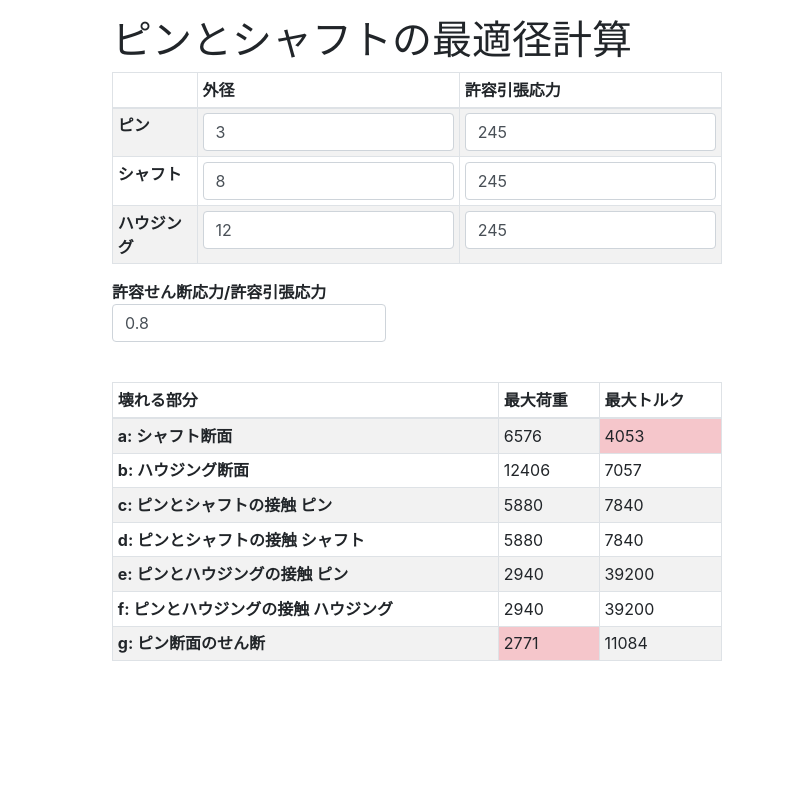
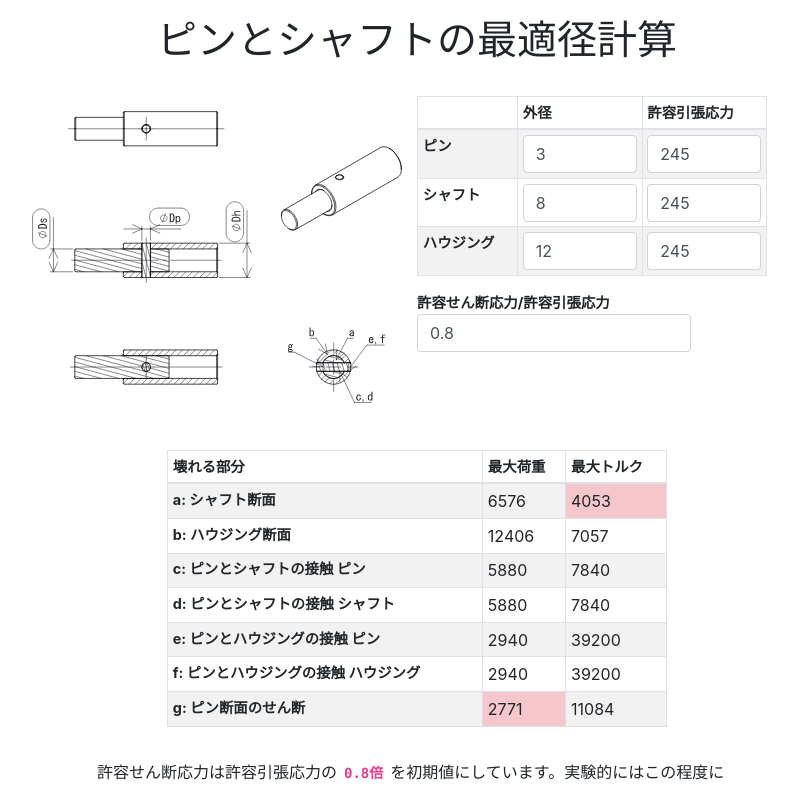
Before and after one commit to mshackers/pin-shaft-diameter-optimizer, a Vue app: page / in a window 1280 px wide. Shown: the top 790 px of the page, without its empty margins (223-1021 px from the left). Built offline with nearby package versions, Linux system fonts and the light colour scheme.

Commit message:
デザインを更新

```diff
--- a/public/index.html
+++ b/public/index.html
@@ -6,6 +6,8 @@
   <meta http-equiv="X-UA-Compatible" content="IE=edge">
   <meta name="viewport" content="width=device-width,initial-scale=1.0">
   <link rel="stylesheet" href="https://stackpath.bootstrapcdn.com/bootstrap/4.1.3/css/bootstrap.min.css" integrity="sha384-MCw98/SFnGE8fJT3GXwEOngsV7Zt27NXFoaoApmYm81iuXoPkFOJwJ8ERdknLPMO"
+    crossorigin="anonymous">
+  <link rel="stylesheet" href="https://use.fontawesome.com/releases/v5.3.1/css/all.css" integrity="sha384-mzrmE5qonljUremFsqc01SB46JvROS7bZs3IO2EmfFsd15uHvIt+Y8vEf7N7fWAU"
     crossorigin="anonymous">
   <title>ピンとシャフトの最適径計算</title>
 </head>
--- a/src/App.vue
+++ b/src/App.vue
@@ -1,19 +1,76 @@
+<style scoped>
+#app {
+  margin-top: 1rem;
+  max-width: 960px;
+  width: 100%;
+  padding-right: 15px;
+  padding-left: 15px;
+  margin-right: auto;
+  margin-left: auto;
+}
+#app > * {
+  margin-bottom: 2rem;
+}
+
+h1 {
+  text-align: center;
+}
+
+.input-container {
+  display: flex;
+  flex-wrap: wrap-reverse;
+  justify-content: center;
+}
+.image {
+  flex-shrink: 1;
+  flex-grow: 1;
+  width: 400px;
+  max-width: 400px;
+  padding: 10px;
+}
+
+.image img {
+  width: 100%;
+}
+.input {
+  flex-shrink: 0;
+  flex-grow: 0;
+  max-width: 400px;
+  width: 100%;
+}
+
+.output {
+}
+
+label {
+  font-size: 90%;
+}
+</style>
+
+
 <template>
-  <div id="app" class="container" style="max-width: 640px; margin-top: 1rem;">
+  <div id="app">
     <h1>ピンとシャフトの最適径計算</h1>
-    <div style="margin-bottom: 2rem;">
-      <input-table :pin="pin" :shaft="shaft" :housing="housing" @update="onUpdate" />
-      <div>
-      <label style="font-weight: bold">許容せん断応力/許容引張応力<input class="form-control" type="number" v-model.number="allowableShearStress"/></label>
+    <div class="input-container">
+      <div class="image">
+        <img src="./assets/images/image1.svg" />
+      </div>
+      <div class="input">
+        <input-table :pin="pin" :shaft="shaft" :housing="housing" @update="onUpdate" />
+        <div>
+        <label style="font-weight: bold">許容せん断応力/許容引張応力<input class="form-control" type="number" v-model.number="allowableShearStress"/></label>
+        </div>
       </div>
     </div>
-    <output-table :results="[a,b,c,d,e,f,g]" />
+    <output-table class="output" :results="[a,b,c,d,e,f,g]" />
+    <notation />
   </div>
 </template>
 
 <script>
 import InputTable from "./components/InputTable.vue";
 import OutputTable from "./components/OutputTable.vue";
+import Notation from "./components/Notation.vue";
 
 class Component {
   name;
@@ -53,7 +110,7 @@ class Result {
 
 export default {
   name: "app",
-  components: { InputTable, OutputTable },
+  components: { InputTable, OutputTable, Notation },
   data() {
     return {
       pin: new Component("ピン", 3, 245),
@@ -69,7 +126,7 @@ export default {
       result.archH = radius - this.pin.radius;
       result.rad = 2 * Math.acos(1 - result.archH / radius);
       result.archArea =
-        result.rad * radius ** 2 / 2 -
+        (result.rad * radius ** 2) / 2 -
         (radius - result.archH) *
           Math.sqrt(result.archH * (2 * radius - result.archH));
       result.area = 2 * result.archArea;
@@ -88,7 +145,7 @@ export default {
             radius *
             Math.sqrt(radius ** 2 - this.pin.radius ** 2) +
           4 * Math.acos(this.pin.radius / radius) * radius ** 3) *
-        (this.shaft.stress * this.allowableShearStress / (12 * radius));
+        ((this.shaft.stress * this.allowableShearStress) / (12 * radius));
       result.n = result.area * this.shaft.stress;
       result.nMm = 4 * result.archShearStrength;
       return result;
@@ -99,7 +156,7 @@ export default {
       result.archH = radius - this.pin.radius;
       result.rad = 2 * Math.acos(1 - result.archH / radius);
       result.archArea =
-        result.rad * radius ** 2 / 2 -
+        (result.rad * radius ** 2) / 2 -
         (radius - result.archH) *
           Math.sqrt(result.archH * (2 * radius - result.archH));
       result.area = 2 * (result.archArea - this.a.archArea);
@@ -118,7 +175,7 @@ export default {
             radius *
             Math.sqrt(radius ** 2 - this.pin.radius ** 2) +
           4 * Math.acos(this.pin.radius / radius) * radius ** 3) *
-        (this.housing.stress * this.allowableShearStress / (12 * radius));
+        ((this.housing.stress * this.allowableShearStress) / (12 * radius));
       const x =
         (this.pin.radius ** 3 *
           Math.log(
@@ -140,8 +197,7 @@ export default {
           4 *
             Math.acos(this.pin.radius / this.shaft.radius) *
             this.shaft.radius ** 3) *
-        (this.housing.stress *
-          this.allowableShearStress /
+        ((this.housing.stress * this.allowableShearStress) /
           (12 * this.shaft.radius));
       result.n = result.area * this.housing.stress;
       result.nMm = (result.archShearStrength - x) * 4;
@@ -151,7 +207,7 @@ export default {
       const result = new Result("c: ピンとシャフトの接触 ピン");
       result.area = this.pin.diameter * this.shaft.diameter;
       result.archShearStrength =
-        this.pin.diameter * this.pin.stress * this.shaft.radius ** 2 / 3;
+        (this.pin.diameter * this.pin.stress * this.shaft.radius ** 2) / 3;
       result.n = result.area * this.pin.stress;
       result.nMm = 2 * result.archShearStrength;
       return result;
@@ -159,7 +215,7 @@ export default {
     d() {
       const result = new Result("d: ピンとシャフトの接触 シャフト");
       result.archShearStrength =
-        this.pin.diameter * this.shaft.stress * this.shaft.radius ** 2 / 3;
+        (this.pin.diameter * this.shaft.stress * this.shaft.radius ** 2) / 3;
       result.n = this.c.area * this.shaft.stress;
       result.nMm = 2 * result.archShearStrength;
       return result;
@@ -169,9 +225,9 @@ export default {
       result.area =
         (this.housing.diameter - this.shaft.diameter) * this.pin.diameter;
       result.archShearStrength =
-        this.pin.diameter *
-        this.pin.stress *
-        (this.housing.diameter ** 2 - this.shaft.diameter ** 2) /
+        (this.pin.diameter *
+          this.pin.stress *
+          (this.housing.diameter ** 2 - this.shaft.diameter ** 2)) /
         3;
       result.n = result.area * this.pin.stress;
       result.nMm = 2 * result.archShearStrength;
@@ -180,9 +236,9 @@ export default {
     f() {
       const result = new Result("f: ピンとハウジングの接触 ハウジング");
       result.archShearStrength =
-        this.pin.diameter *
-        this.housing.stress *
-        (this.housing.diameter ** 2 - this.shaft.diameter ** 2) /
+        (this.pin.diameter *
+          this.housing.stress *
+          (this.housing.diameter ** 2 - this.shaft.diameter ** 2)) /
         3;
       result.n = this.e.area * this.housing.stress;
       result.nMm = 2 * result.archShearStrength;
--- a/src/components/InputTable.vue
+++ b/src/components/InputTable.vue
@@ -1,9 +1,20 @@
+<style scoped>
+table {
+  width: 100%;
+  max-width: 350px;
+}
+th {
+  font-size: 90%;
+}
+</style>
+
+
 <template>
 <div>
-    <table class="table table-striped table-bordered table-hover table-sm">
+    <table class="input-table table table-striped table-bordered table-hover table-sm">
         <thead>
         <tr>
-            <td></td>
+            <td style="min-width: 100px"></td>
             <th>外径</th>
             <th>許容引張応力</th>
         </tr>
--- a/src/components/InputTableRow.vue
+++ b/src/components/InputTableRow.vue
@@ -1,3 +1,9 @@
+<style scoped>
+th {
+  font-size: 90%;
+}
+</style>
+
 <template>
     <tr>
         <th>{{component.name}}</th>
--- /dev/null
+++ b/src/components/Notation.vue
@@ -0,0 +1,25 @@
+<style scoped>
+code {
+  font-weight: bold;
+  padding: 0 0.5em;
+}
+
+.notation {
+  line-height: 170%;
+  max-width: 640px;
+  width: 100%;
+  margin-right: auto;
+  margin-left: auto;
+}
+</style>
+
+
+<template>
+    <div class="notation">
+        <p>許容せん断応力は許容引張応力の<code>0.8倍</code>を初期値にしています。実験的にはこの程度になることが多いですが、ミーゼスの降伏条件式からは<code>1/&radic;3</code>と導かれます。</p>
+        <p>単位は何でもいいです。寸法と<code>&sigma;</code>の長さの単位を合わせてください。荷重・トルクともに<code>&sigma;</code>に含まれる単位で表示されます。<code>&sigma;</code>に<code>N/mm<sup>2</sup></code>を使用するとトルクは<code>N&sdot;mm</code>となるので注意してください。</p>
+        <p>結果は保証値ではありません 。様々な単純化や近似をして計算しています。計算過程の詳細はこちら</p>
+        <p>スプリングピンを使用する場合はピン径として呼び径を入力し、<code>g</code>の数値がピンの2重せん断荷重(破壊荷重)から推定した許容荷重と等しくなるように<code>&sigma;p</code>を設定してください。耐力(許容応力)と引張強度(破壊応力)の違いに注意してください。</p>
+        <p>間違いの指摘や、実験や経験での知見をお持ちでしたら<a target="_blank" href="https://twitter.com/RyoNawa"><i class="fab fa-twitter"></i>@RyoNawa</a>または<a href="mailto:&#99;&#111;&#110;&#116;&#97;&#99;&#116;&#64;&#109;&#115;&#104;&#97;&#99;&#107;&#101;&#114;&#115;&#46;&#99;&#111;&#46;&#106;&#112;"><i class="far fa-envelope"></i>&#99;&#111;&#110;&#116;&#97;&#99;&#116;&#64;&#109;&#115;&#104;&#97;&#99;&#107;&#101;&#114;&#115;&#46;&#99;&#111;&#46;&#106;&#112;</a>までお願いします。</p>
+    </div>
+</template>
--- a/src/components/OutputTable.vue
+++ b/src/components/OutputTable.vue
@@ -1,3 +1,15 @@
+<style scoped>
+table {
+  width: 100%;
+  max-width: 500px;
+  min-width: 0;
+  margin-right: auto;
+  margin-left: auto;
+}
+th {
+  font-size: 90%;
+}
+</style>
 <template>
     <table class="table table-striped table-bordered table-hover table-sm">
         <thead>
--- a/src/components/OutputTableRow.vue
+++ b/src/components/OutputTableRow.vue
@@ -1,3 +1,8 @@
+<style scoped>
+th {
+  font-size: 90%;
+}
+</style>
 <template>
     <tr>
         <th>{{result.name}}</th>
```
Also changed, not shown: src/assets/images/image1.svg (added).
